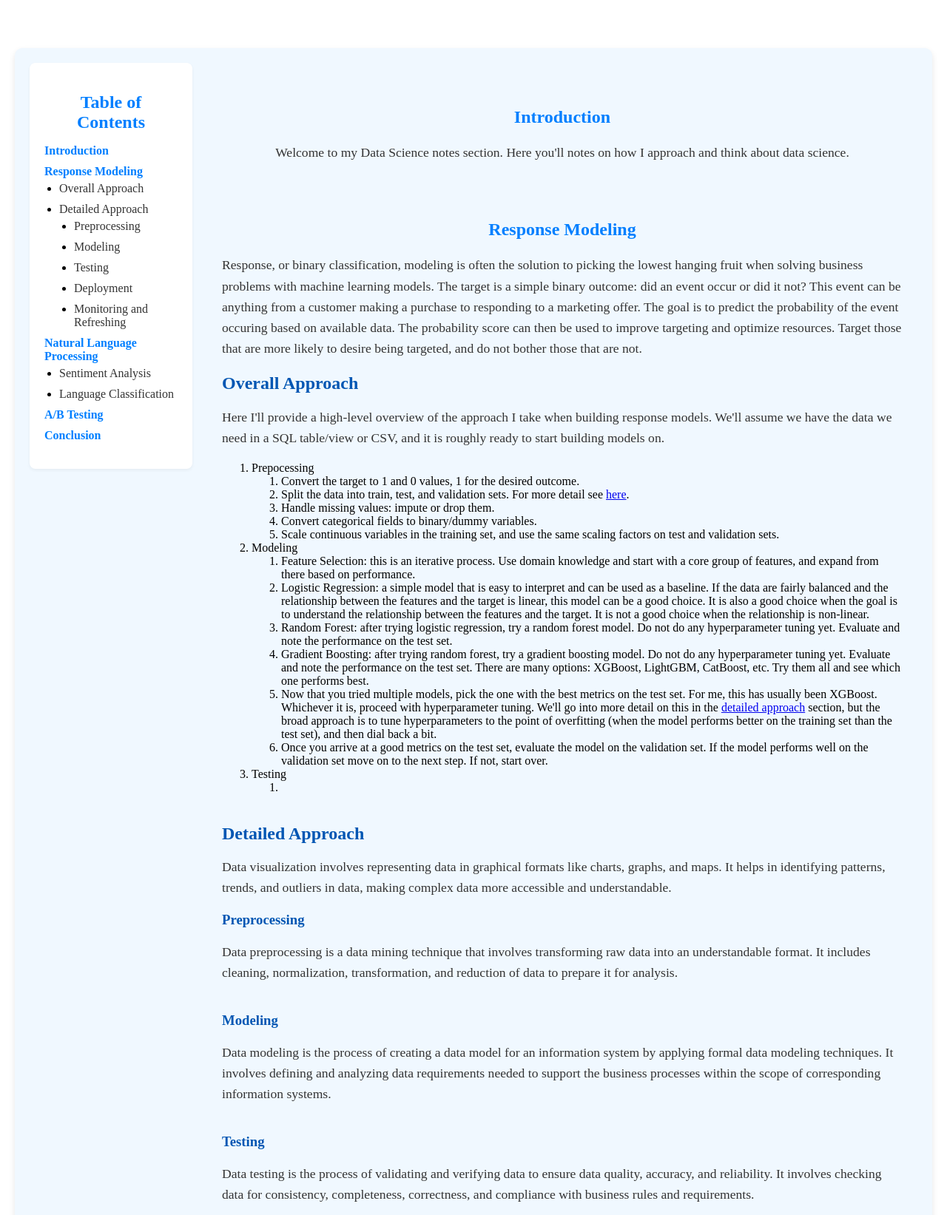
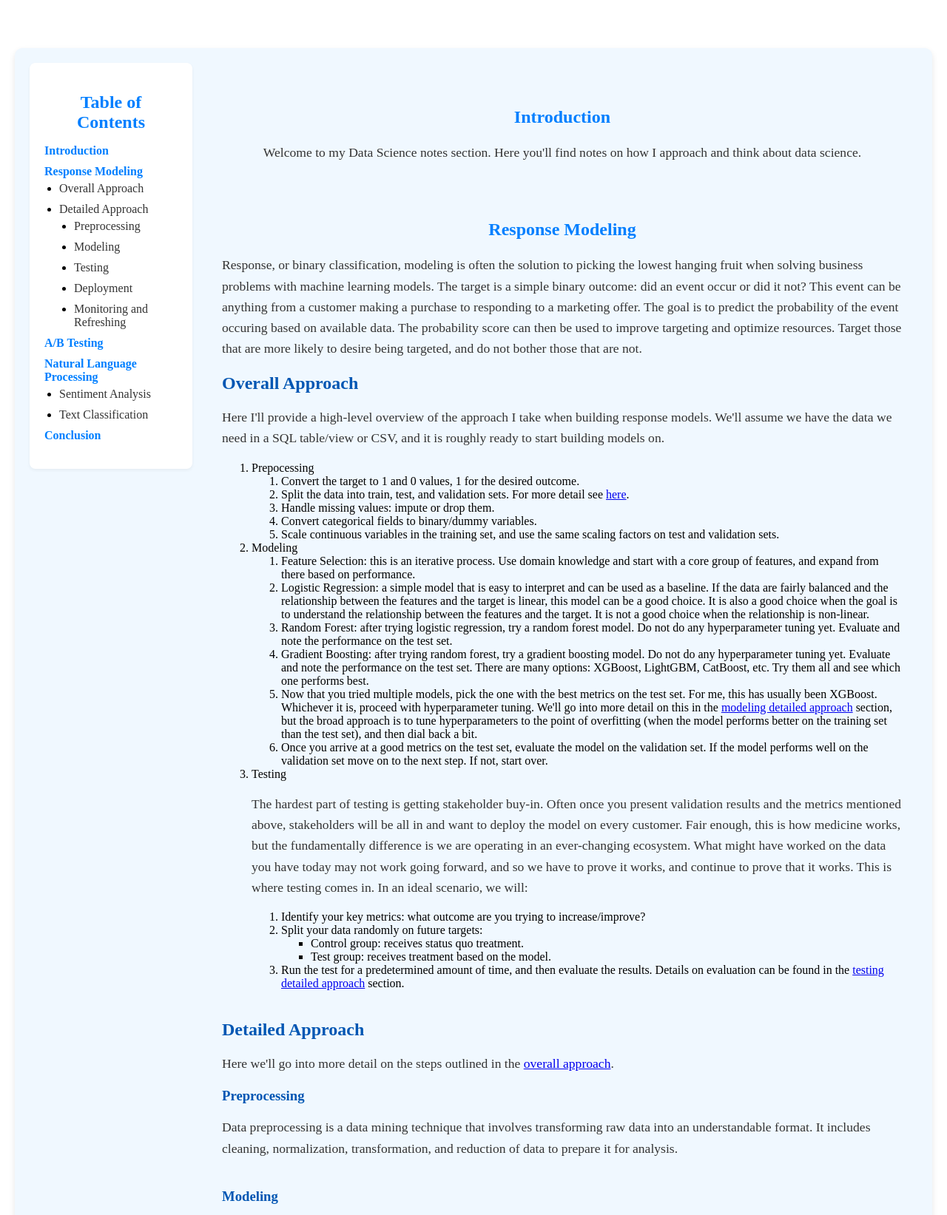
Before and after one commit to twwebb3/personal-website, a Django app: page /notes/data_science/ in a window 1280 px wide. Shown: the part 277-1920 px from the top of the page at 74% size. Run offline with Django 4.2, Linux system fonts and the light colour scheme.

Commit message:
additional details added.

```diff
--- a/notes/templates/data_science.html
+++ b/notes/templates/data_science.html
@@ -41,14 +41,14 @@
                 </ul>
             </li>
             <li>
+                <a href="#a-b-testing">A/B Testing</a>
+            </li>
+            <li>
                 <a href="#nlp">Natural Language Processing</a>
                 <ul>
                     <li><a href="#sentiment-analysis">Sentiment Analysis</a></li>
-                    <li><a href="#language-classification">Language Classification</a></li>
+                    <li><a href="#text-classification">Text Classification</a></li>
                 </ul>
-            </li>
-            <li>
-                <a href="#a-b-testing">A/B Testing</a>
             </li>
             <li><a href="#conclusion">Conclusion</a></li>
         </ul>
@@ -57,7 +57,7 @@
     <main class="main-content">
         <section id="introduction">
             <h1>Introduction</h1>
-            <p>Welcome to my Data Science notes section. Here you'll notes on how I approach and think about data science.</p>
+            <p>Welcome to my Data Science notes section. Here you'll find notes on how I approach and think about data science.</p>
         </section>
 
         <section id="response-modeling">
@@ -115,7 +115,7 @@
                         <li>
                             Now that you tried multiple models, pick the one with the best metrics on the test set. For
                             me, this has usually been XGBoost. Whichever it is, proceed with hyperparameter tuning. We'll
-                            go into more detail on this in the <a href="#response-detail-modeling">detailed approach</a>
+                            go into more detail on this in the <a href="#response-detail-modeling">modeling detailed approach</a>
                             section, but the broad approach is to tune hyperparameters to the point of overfitting (when
                             the model performs better on the training set than the test set), and then dial back a bit.
                         </li>
@@ -126,15 +126,39 @@
                     </ol>
 
                     <li>Testing</li>
+                    <p>
+                        The hardest part of testing is getting stakeholder buy-in. Often once you present validation
+                        results and the metrics mentioned above, stakeholders will be all in and want to deploy the
+                        model on every customer. Fair enough, this is how medicine works, but the fundamentally
+                        difference is we are operating in an ever-changing ecosystem. What might have worked on the data
+                        you have today may not work going forward, and so we have to prove it works, and continue to
+                        prove that it works. This is where testing comes in. In an ideal scenario, we will:
+                    </p>
                     <ol>
-                        <li></li>
+                        <li>
+                            Identify your key metrics: what outcome are you trying to increase/improve?
+                        </li>
+                        <li>
+                            Split your data randomly on future targets:
+                            <ul>
+                                <li>Control group: receives status quo treatment.</li>
+                                <li>Test group: receives treatment based on the model.</li>
+                            </ul>
+                        </li>
+                        <li>
+                            Run the test for a predetermined amount of time, and then evaluate the results. Details on
+                            evaluation can be found in the <a href="#response-detail-testing">testing detailed approach</a>
+                            section.
+                        </li>
                     </ol>
                 </ol>
             </section>
 
             <section id="response-detail">
                 <h2>Detailed Approach</h2>
-                <p>Data visualization involves representing data in graphical formats like charts, graphs, and maps. It helps in identifying patterns, trends, and outliers in data, making complex data more accessible and understandable.</p>
+                <p>
+                    Here we'll go into more detail on the steps outlined in the <a href="#response-overall">overall approach</a>.
+                </p>
                 <section id="response-detail-preprocessing">
                     <h3>Preprocessing</h3>
                     <p>Data preprocessing is a data mining technique that involves transforming raw data into an understandable format. It includes cleaning, normalization, transformation, and reduction of data to prepare it for analysis.</p>
@@ -158,25 +182,41 @@
             </section>
         </section>
 
-        <section id="nlp">
-            <h1>Natural Language Processing</h1>
-            <p>Machine Learning (ML) is a subset of artificial intelligence that focuses on building systems that can learn from and make decisions based on data. It involves algorithms and statistical models to perform tasks without explicit instructions.</p>
-
-            <section id="sentiment-analysis">
-                <h2>Sentiment Analysis</h2>
-                <p>Supervised learning algorithms build a mathematical model based on a dataset that contains both the inputs and the desired outputs. The goal is for the model to make accurate predictions on new, unseen data.</p>
-            </section>
-
-            <section id="language-classification">
-                <h2>Language Classification</h2>
-                <p>Unsupervised learning algorithms analyze and cluster unlabeled data to discover hidden patterns or intrinsic structures in the input data. It is commonly used for clustering and association tasks.</p>
-            </section>
-        </section>
-
         <section id="a-b-testing">
             <h1>A/B Testing</h1>
             <p>Why?</p>
         </section>
+
+        <section id="nlp">
+            <h1>Natural Language Processing</h1>
+            <p>
+                Natural Language Processing (NLP) is simply analyzing raw text data to extract useful information from
+                it. Most of my NLP work has been in working with survey and message forum comments. The sections below
+                will cover what is most relevant for those use cases. Namely, sentiment analysis and classification.
+            </p>
+
+            <section id="sentiment-analysis">
+                <h2>Sentiment Analysis</h2>
+                <p>
+                    Sentiment analysis is the process of analyzing text data to determine the sentiment expressed in it.
+                    Is it positive, negative, or neutral? This is useful for understanding customer feedback, and
+                    provides a further sense of how customers feel about a product or service. We will cover a few
+                    methods, progressing from basic to advanced solutions.
+                </p>
+            </section>
+
+            <section id="text-classification">
+                <h2>Text Classification</h2>
+                <p>
+                    Many of the methods mentioned below are obsolete now that we have cheap LLMs and basically free
+                    local LLM options like local llama. However, this is how it worked up until 2022-3. The end goal of
+                    text classification is to classify text into categories or topics. In the case of comments this is
+                    useful for quantifying what topics customers are users are talking about, and then showing their
+                    general sentiment on different topics.
+                </p>
+            </section>
+        </section>
+
 
         <section id="conclusion">
             <h1>Conclusion</h1>
```
